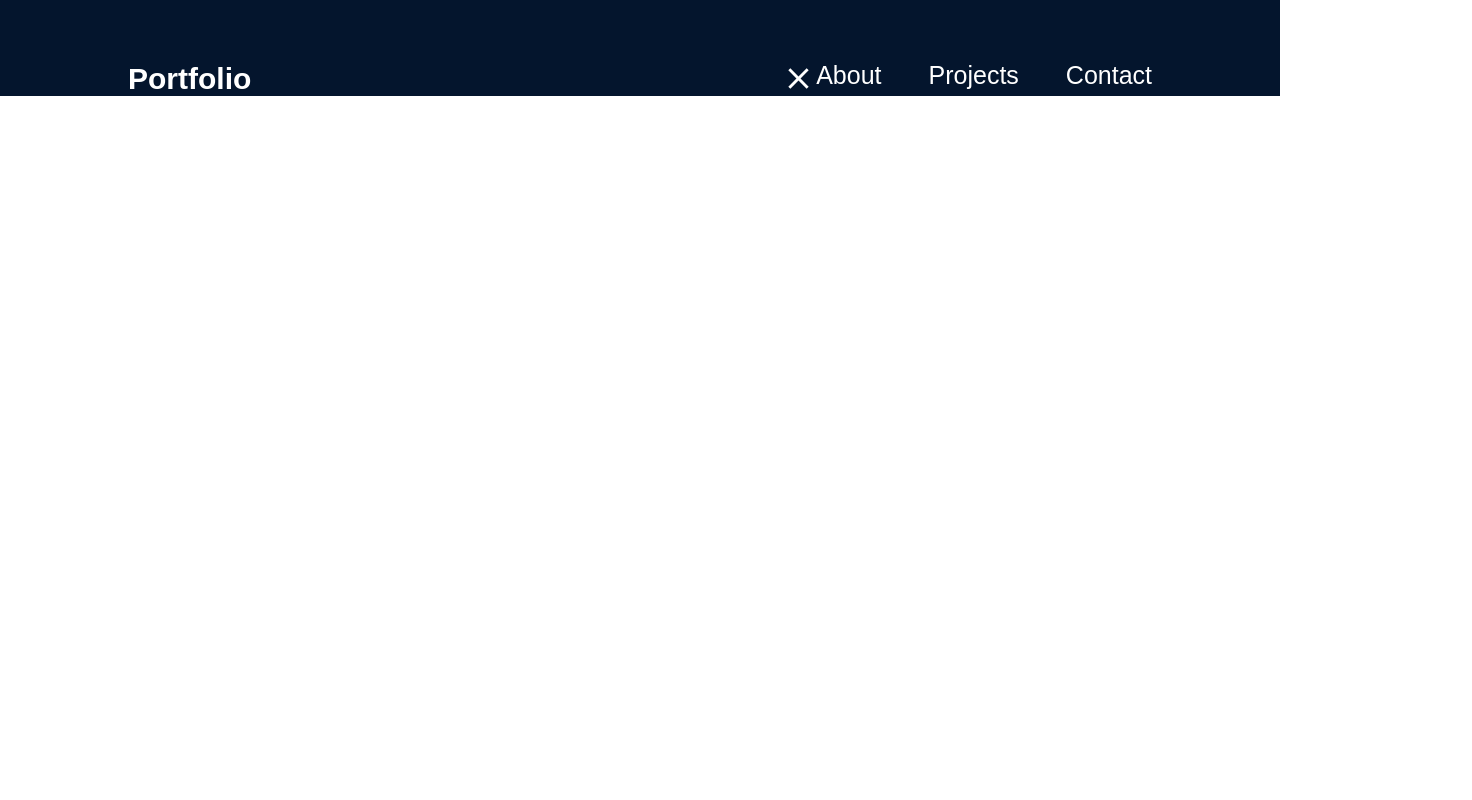
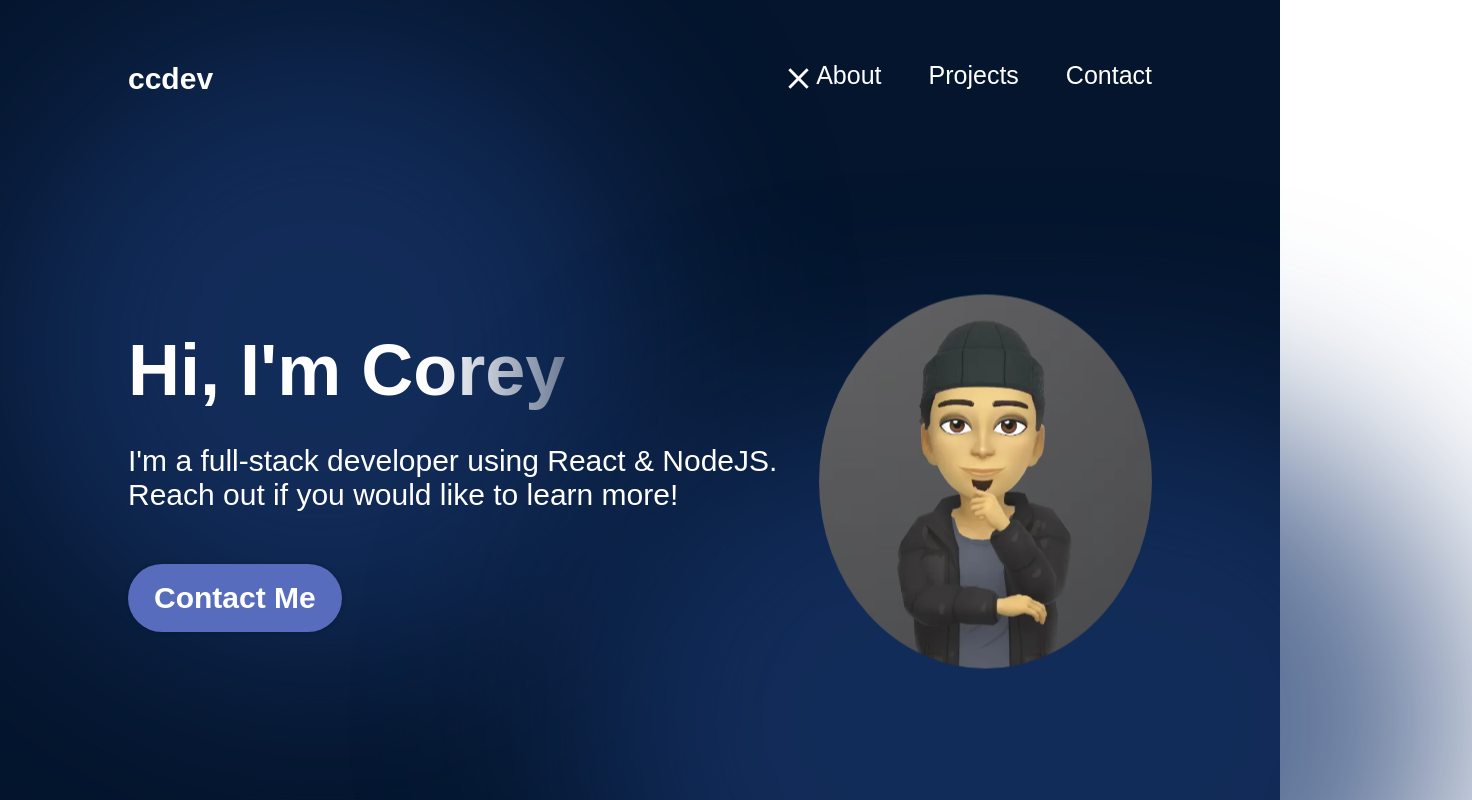
Before and after one commit to sombas100/portfolio, a React (Vite) app in the folder client/: page / in a window 1280 px wide. Shown: the top 800 px of the page, 1472 px wide, since content can reach past the window. Built offline with nearby package versions, Linux system fonts and the light colour scheme; the HTML template or start-up script is replaced by a standard one.

Commit message:
style the home page

```diff
--- a/client/src/App.jsx
+++ b/client/src/App.jsx
@@ -1,10 +1,12 @@
 import styles from "./App.module.css";
+import Hero from "./components/Hero/Hero";
 import Navbar from "./components/Navbar";
 
 function App() {
   return (
     <div className={styles.App}>
       <Navbar />
+      <Hero />
     </div>
   );
 }
--- /dev/null
+++ b/client/src/components/Hero/Hero.jsx
@@ -0,0 +1,29 @@
+import React from "react";
+import { getImageUrl } from "../../utils";
+import styles from "./Hero.module.css";
+
+const Hero = () => {
+  return (
+    <section className={styles.container}>
+      <div className={styles.content}>
+        <h1 className={styles.title}>Hi, I'm Corey</h1>
+        <p className={styles.description}>
+          I'm a full-stack developer using React & NodeJS. Reach out if you
+          would like to learn more!
+        </p>
+        <a href="mailto:sombas100@yahoo.com" className={styles.contactBtn}>
+          Contact Me
+        </a>
+      </div>
+      <img
+        src={getImageUrl("hero.png")}
+        alt="Hero image of me"
+        className={styles.heroImg}
+      />
+      <div className={styles.topBlur}></div>
+      <div className={styles.bottomBlur}></div>
+    </section>
+  );
+};
+
+export default Hero;
--- /dev/null
+++ b/client/src/components/Hero/Hero.module.css
@@ -0,0 +1,109 @@
+@import '../../vars.css';
+.container {
+    position: relative;
+    display: flex;
+    align-items: center;
+    justify-content: space-between;
+    margin-top: 59px;
+    z-index: 1;
+    margin-left: 10%;
+    margin-right: 10%;
+    height: 650px;
+}
+
+.content {
+    display: flex;
+    flex-direction: column;
+    align-items: flex-start;
+    color: var(--color-text);
+    z-index: 1;
+}
+
+.title {
+    font-size: 72px;
+    font-weight: 900;
+    margin-bottom: 33px;
+    font-family: var(--font-roboto);
+    background: linear-gradient(90deg, rgba(255, 255, 255, 1) 70%, rgba(255, 255, 255, 0) 120%);
+    -webkit-text-fill-color: transparent;
+    -webkit-background-clip: text;
+}
+
+.description {
+    font-size: 30px;
+    font-family: var(--font-roboto);
+    margin-bottom: 52px;
+
+}
+
+.contactBtn {
+    text-decoration: none;
+    background-color: var(--color-primary);
+    color: var(--color-text);
+    border-radius: 100px;
+    font-size: 30px;
+    font-weight: 600;
+    padding: 17px 26px;
+    box-shadow: 0 0 4px 0 rgba(0, 0, 0, 0.25);
+}
+
+.heroImg {
+    width: 50%;
+    z-index: 1;
+    border-radius: 50%;
+
+    animation-name: floating;
+    animation-duration: 3s;
+    animation-iteration-count: infinite;
+    animation-timing-function: ease-in-out;
+}
+
+@keyframes floating {
+    0% {
+        transform: translate(0, 0px);
+    }
+    50% {
+        transform: translate(0, 10px);
+    }
+    100% {
+        transform: translate(0, -0px);
+    }
+}
+
+.topBlur {
+    position: absolute;
+    width: 50vw;
+    height: 50vw;
+    min-width: 350px;
+    min-height: 350px;
+    top: -128px;
+    left: -10vw;
+    border-radius: 764px;
+    background: rgba(25, 55, 109, 0.7);
+    filter: blur(100px);
+    z-index: 0;
+}
+
+.bottomBlur {
+    position: absolute;
+    width: 70vw;
+    height: 50vw;
+    min-width: 250px;
+    min-height: 350px;
+    top: 246px;
+    right: -25vw;
+    border-radius: 764px;
+    background: rgba(25, 55, 109, 0.7);
+    filter: blur(100px);
+    z-index: 0;
+}
+
+@media screen and (max-width: 830px) {
+    .container {
+
+        flex-direction: column-reverse;
+    }
+    .content {
+        align-items: center;
+    }
+}
--- a/client/src/components/Navbar.jsx
+++ b/client/src/components/Navbar.jsx
@@ -9,7 +9,7 @@
   return (
     <nav className={styles.navbar}>
       <a className={styles.title} href="/">
-        Portfolio
+        ccdev
       </a>
       <div className={styles.menu}>
         {menuOpen ? (
--- a/client/src/utils.js
+++ b/client/src/utils.js
@@ -1,3 +1,3 @@
 export const getImageUrl = (path) => {
-    return new URL(`/assets/${path}`,import.meta.url).href;
+    return new URL(`/public/${path}`,import.meta.url).href;
 }
```
Also changed, not shown: client/public/hero.png (added), client/src/components/About/About.jsx (added), client/src/components/About/About.module.css (added).
